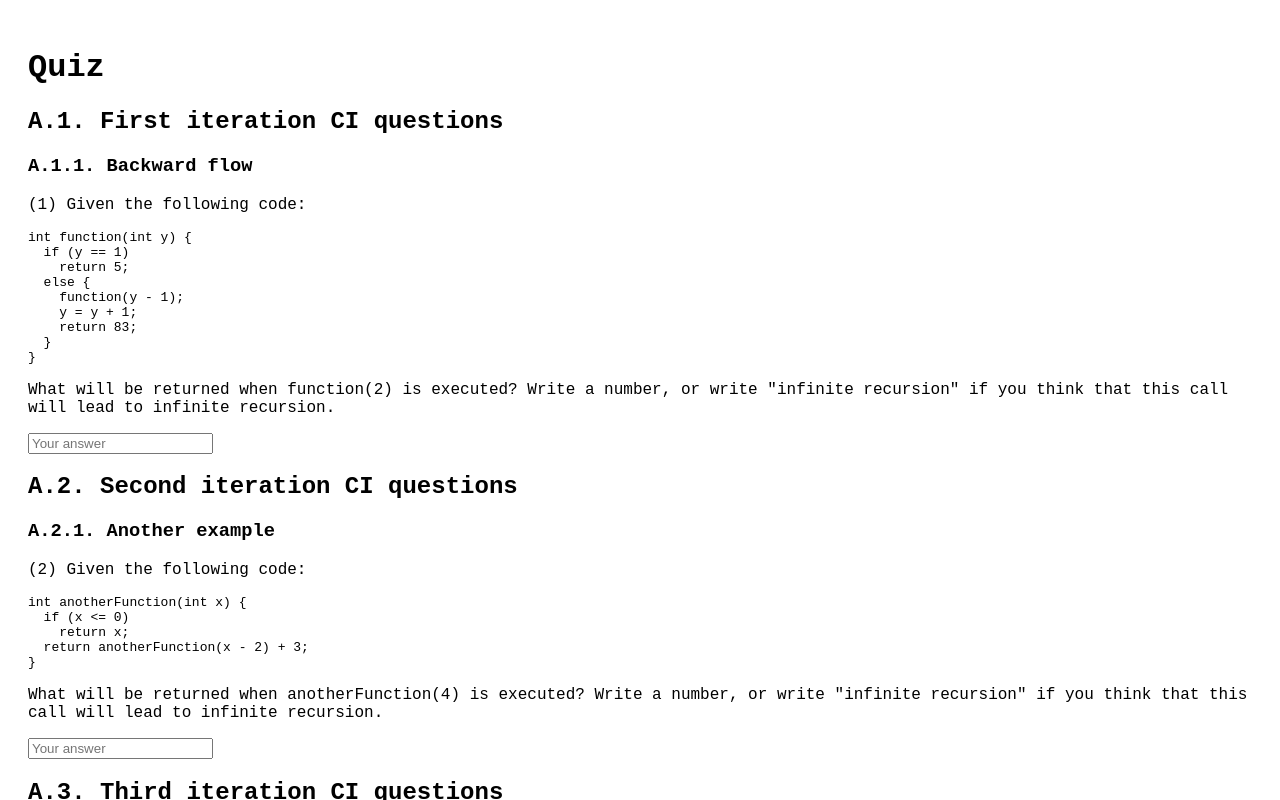
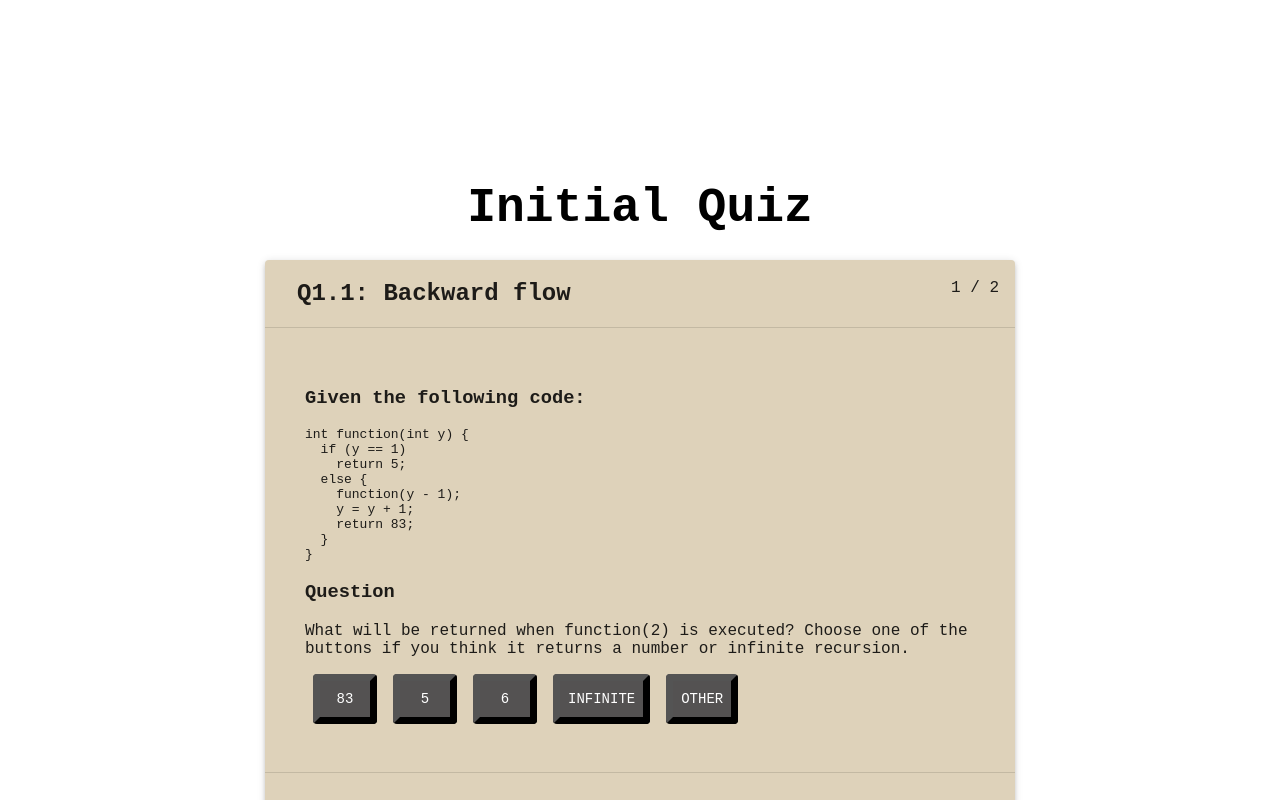
Before and after one commit to TimTrst/LLM-Code-Understanding, a React (Create React App) app in the folder client/: page / in a window 1280 px wide. Both pictures are taken after a click on the button "YES". Shown: the top 800 px of the page. Built offline with nearby package versions, Linux system fonts and the light colour scheme.

Commit message:
initial quiz result is now being saved in an object, passed to the main app comp

```diff
--- a/client/src/App.js
+++ b/client/src/App.js
@@ -19,12 +19,18 @@ function App() {
     const [feedback, setFeedback] = useState(0)
     const [showQuiz, setShowQuiz] = useState(null)
     const [initialQuizSubmitted, setInitialQuizSubmitted] = useState(false)
+    const [initialQuizResults, setInitialQuizResults] = useState({answers:[], score:0});
 
 
     useEffect(() => {
         // Set the initial code when the component mounts
         setInputCode(initialCode)
     }, [])
+
+
+    useEffect(() => {
+        console.log(initialQuizResults)
+    },[initialQuizResults])
 
     // Function to check if conditions are met before allowing an api request to be sent
     // request: a valid request string to chatgpt (promptless/manual)
@@ -142,7 +148,8 @@ function App() {
 
     return (
         <div className="App" style={{ display: 'flex', flexDirection: 'row' }}>
-            {!initialQuizSubmitted && showQuiz ? <Quiz setInitialQuizSubmitted={setInitialQuizSubmitted}/> :
+            {!initialQuizSubmitted && showQuiz ? <Quiz setInitialQuizSubmitted={setInitialQuizSubmitted}
+                                                       setInitialQuizResults={setInitialQuizResults}/> :
             <Container sx={{ display: 'flex', flexDirection: 'column', height: '100%', mt: 10 }}>
                 <Typography variant="h1" sx={{ my: 4, textAlign: 'center', color: 'secondary.main' }}>
                     Promptelix
--- /dev/null
+++ b/client/src/Quiz/Question.js
@@ -0,0 +1,29 @@
+import React from 'react'
+import PropTypes from "prop-types"
+import {Button, Container} from "@mui/material"
+import ReactMarkdown from "react-markdown";
+import remarkGfm from "remark-gfm";
+
+const Question = ({ questionText, answers, onAnswer }) => {
+  return (
+    <Container sx={{height:'fit-content', padding:3, margin:2}}>
+        <ReactMarkdown remarkPlugins={[remarkGfm]}>
+            {questionText}
+        </ReactMarkdown>
+      {answers.map((answer, index) => (
+        <Button sx={{mx:1}} key={index} onClick={() => onAnswer(answer)} >
+          {answer.text}
+        </Button>
+      ))}
+    </Container>
+  )
+}
+
+
+Question.propTypes = {
+   questionText: PropTypes.string,
+   answers: PropTypes.array,
+   onAnswer: PropTypes.func,
+}
+
+export default Question
--- /dev/null
+++ b/client/src/Quiz/Questions.js
@@ -0,0 +1,48 @@
+ const questions = [
+    {
+      id: 0,
+      type: "BF",
+      heading: `## Q1.1: Backward flow`,
+      text: `### Given the following code:
+
+\`\`\`cpp
+int function(int y) {
+  if (y == 1)
+    return 5;
+  else {
+    function(y - 1);
+    y = y + 1;
+    return 83;
+  }
+}
+\`\`\`
+
+### **Question**
+What will be returned when function(2) is executed? Choose one of the buttons if you think it returns a number or infinite recursion.`,
+      answers: [
+        { id: 1, text: '83', isCorrect: true },
+        { id: 2, text: '5', isCorrect: false },
+        { id: 3, text: '6', isCorrect: false },
+        { id: 4, text: 'Infinite', isCorrect: false },
+        { id: 5, text: 'Other', isCorrect: false },
+      ],
+    },
+     {
+      id: 1,
+         heading: `## Q1.2: Backward flow`,
+      text: `### (2)
+
+      No statements after the recursive call will execute.
+
+      **Question**
+      Is the statement above correct?
+      `,
+
+      answers: [
+        { id: 1, text: 'Yes', isCorrect: false },
+        { id: 2, text: 'No', isCorrect: true },
+      ],
+    },
+  ]
+
+export default questions
--- a/client/src/Quiz/QuizBefore.js
+++ b/client/src/Quiz/QuizBefore.js
@@ -1,120 +1,101 @@
 import React, {useState} from 'react'
-import PropTypes from "prop-types";
+import PropTypes from "prop-types"
+import questions from "./Questions"
+import Question from "./Question"
+import {Button, Container, Paper, Typography} from "@mui/material"
+import Toolbar from "@mui/material/Toolbar"
+import Divider from "@mui/material/Divider"
+import remarkGfm from "remark-gfm";
+import ReactMarkdown from "react-markdown";
 
-const Quiz = ({setInitialQuizSubmitted}) => {
-    const [answers, setAnswers] = useState({q1: '', q2: '', q3: ''})
-    const [submitted, setSubmitted] = useState(false)
+const Quiz = ({setInitialQuizSubmitted, setInitialQuizResults}) => {
+    const [currentQuestionIndex, setCurrentQuestionIndex] = useState(0)
 
-    const handleChange = (e) => {
-        const {name, value} = e.target;
-        setAnswers((prevAnswers) => ({
-            ...prevAnswers,
-            [name]: value,
-        }));
-    }
 
-    const handleSubmit = (e) => {
-        e.preventDefault()
-        setSubmitted(true)
+    const handleSubmit = () => {
         setInitialQuizSubmitted(true)
     }
 
-    return (
-        <div style={{margin: '20px'}}>
-            <h1>Quiz</h1>
-            <form onSubmit={handleSubmit}>
-                <div>
-                    <h2>A.1. First iteration CI questions</h2>
-                    <div>
-                        <h3>A.1.1. Backward flow</h3>
-                        <p>(1) Given the following code:</p>
-                        <pre>
-              {`int function(int y) {
-  if (y == 1)
-    return 5;
-  else {
-    function(y - 1);
-    y = y + 1;
-    return 83;
-  }
-}`}
-            </pre>
-                        <p>What will be returned when function(2) is executed? Write a number, or write "infinite
-                            recursion" if you think that this call will lead to infinite recursion.</p>
-                        <input
-                            type="text"
-                            name="q1"
-                            value={answers.q1}
-                            onChange={handleChange}
-                            placeholder="Your answer"
-                            required
-                        />
-                    </div>
-                </div>
-                <div>
-                    <h2>A.2. Second iteration CI questions</h2>
-                    <div>
-                        <h3>A.2.1. Another example</h3>
-                        <p>(2) Given the following code:</p>
-                        <pre>
-              {`int anotherFunction(int x) {
-  if (x <= 0)
-    return x;
-  return anotherFunction(x - 2) + 3;
-}`}
-            </pre>
-                        <p>What will be returned when anotherFunction(4) is executed? Write a number, or write "infinite
-                            recursion" if you think that this call will lead to infinite recursion.</p>
-                        <input
-                            type="text"
-                            name="q2"
-                            value={answers.q2}
-                            onChange={handleChange}
-                            placeholder="Your answer"
-                            required
-                        />
-                    </div>
-                </div>
-                <div>
-                    <h2>A.3. Third iteration CI questions</h2>
-                    <div>
-                        <h3>A.3.1. Yet another example</h3>
-                        <p>(3) Given the following code:</p>
-                        <pre>
-              {`int yetAnotherFunction(int z) {
-  if (z == 3)
-    return 1;
-  return z * yetAnotherFunction(z - 1);
-}`}
-            </pre>
-                        <p>What will be returned when yetAnotherFunction(3) is executed? Write a number, or write
-                            "infinite recursion" if you think that this call will lead to infinite recursion.</p>
-                        <input
-                            type="text"
-                            name="q3"
-                            value={answers.q3}
-                            onChange={handleChange}
-                            placeholder="Your answer"
-                            required
-                        />
-                    </div>
-                </div>
-                <button type="submit">Submit</button>
-            </form>
-            {submitted && (
-                <div>
-                    <h2>Your Answers</h2>
-                    <p><strong>Q1:</strong> {answers.q1}</p>
-                    <p><strong>Q2:</strong> {answers.q2}</p>
-                    <p><strong>Q3:</strong> {answers.q3}</p>
-                </div>
-            )}
-        </div>
-    )
+    function handleAnswer(newAnswer) {
+
+        setInitialQuizResults((prevResults) => {
+            let updatedAnswers = []
+            updatedAnswers = prevResults.answers
+
+            //is there an answers array element in the current result -> if not, then add it
+            if(!prevResults.answers[currentQuestionIndex]){
+                updatedAnswers.push(newAnswer)
+                //if there is an element, then change it at the current question index
+            }else{
+                updatedAnswers[currentQuestionIndex] = newAnswer
+            }
+
+            return {
+                ...prevResults,
+                answers: updatedAnswers
+            }
+        })
+
+         const nextQuestionIndex = currentQuestionIndex + 1;
+        if (nextQuestionIndex < questions.length) {
+            setCurrentQuestionIndex(nextQuestionIndex);
+         }
+    }
+
+
+function previousQuestion() {
+    if (currentQuestionIndex > 0) {
+        setCurrentQuestionIndex(currentQuestionIndex - 1)
+    }
+}
+
+function nextQuestion() {
+    if (currentQuestionIndex < questions.length - 1) {
+        setCurrentQuestionIndex(currentQuestionIndex + 1)
+    }
+}
+
+return (
+    <Container sx={{
+        width: 750, display: 'flex',
+        my: 16,
+        flexDirection: 'column',
+        alignItems: 'center',
+        justifyContent: 'center',
+        padding: '20px',
+        boxSizing: 'border-box',
+    }}>
+        <Typography variant="h1" sx={{my: 3}}>Initial Quiz</Typography>
+        <Paper elevation={3} sx={{width: 750, height: "fit-content", backgroundColor: 'primary.main'}}>
+            <Typography sx={{
+                float: 'right',
+                margin: 2
+            }}>{(currentQuestionIndex + 1) + " / " + questions.length}</Typography>
+            <Container sx={{mx: 1}}>
+                <ReactMarkdown remarkPlugins={[remarkGfm]}>
+                    {questions[currentQuestionIndex].heading}
+                </ReactMarkdown>
+            </Container>
+            <Divider/>
+            <Question
+                questionText={questions[currentQuestionIndex].text}
+                answers={questions[currentQuestionIndex].answers}
+                onAnswer={handleAnswer}
+            />
+            <Divider sx={{my: 3}}/>
+            <Toolbar sx={{justifyContent: 'space-between', my: 2}}>
+                <Button sx={{width: 100}} onClick={previousQuestion}>&lt; Back</Button>
+                <Button sx={{width: 100}} onClick={nextQuestion}>Next &gt;</Button>
+            </Toolbar>
+        </Paper>
+        <Button sx={{margin: 2}} onClick={handleSubmit}>Finish Quiz?</Button>
+    </Container>
+)
 }
 
 Quiz.propTypes = {
     setInitialQuizSubmitted: PropTypes.func,
+    setInitialQuizResults: PropTypes.func,
 }
 
 export default Quiz;
--- a/client/src/index.js
+++ b/client/src/index.js
@@ -55,7 +55,7 @@ const theme = createTheme({
         },
         palette: {
             primary: {
-                main: "#005792",
+                main: "hsl(39, 36%, 80%)",
             },
             secondary: {
                 main: "#545252",
```
